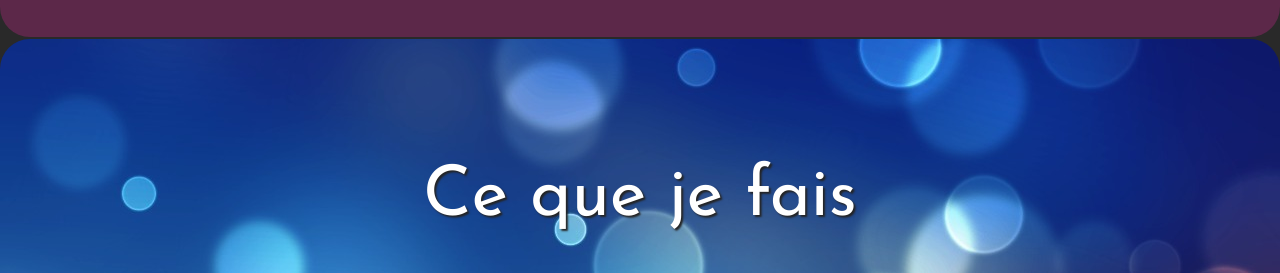
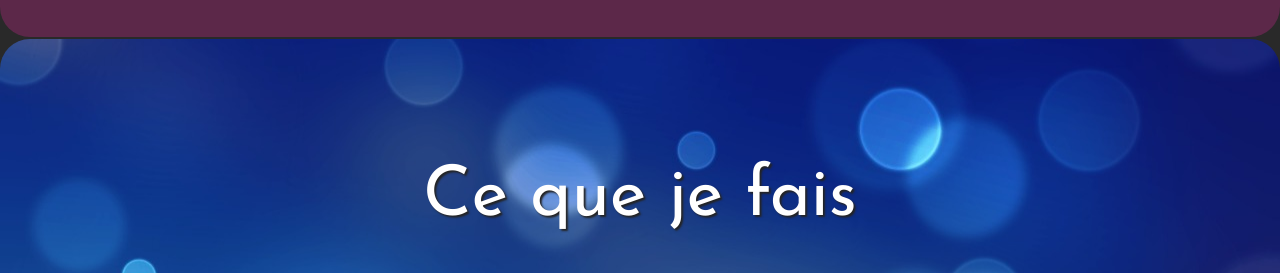
Before and after one commit to Nancy999Harrison/Portfolio-web, a plain HTML site: page index.html in a window 1280 px wide. Shown: the part 1398-1671 px from the top of the page. Drawn offline with nearby package versions, Linux system fonts and the light colour scheme.

Commit message:
Made new div for bgimg-1 ...now its working

```diff
--- a/css/main.css
+++ b/css/main.css
@@ -37,7 +37,6 @@ body {
     background-image: url(../img/212395-1017.jpg);
     background-position: center;
     background-repeat: no-repeat;
-    max-height: 800px;
     border-radius: 30px;
 }
 
--- a/index.html
+++ b/index.html
@@ -148,8 +148,8 @@
         <!-----ABOUT ME-/fin--->
     </div>
     <!----------------------------------------------bg parallax---------------------------------------------->
-
-    <div class="bgimg-1 container-fluid " id="section2">
+    <div class="bgimg-1">
+        <div class=" container-fluid " id="section2">
 
             <!-----------------------------------------------WHAT I CAN DO---------------------------------------------->
             <!--<div id="section2" class="container-fluid ">-------->
@@ -272,7 +272,7 @@
             <!-- End row -->
         </div>
 
-
+    </div>
 
 
 
```
Lines whose indentation alone changed are shown as unchanged.
